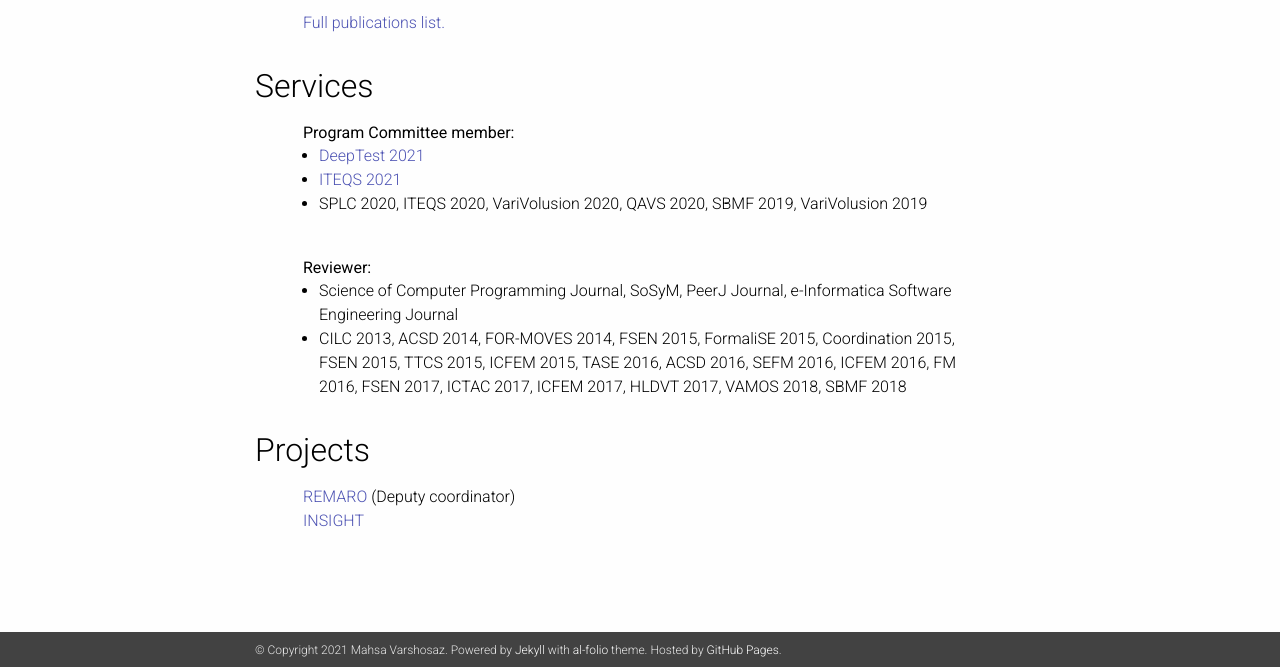
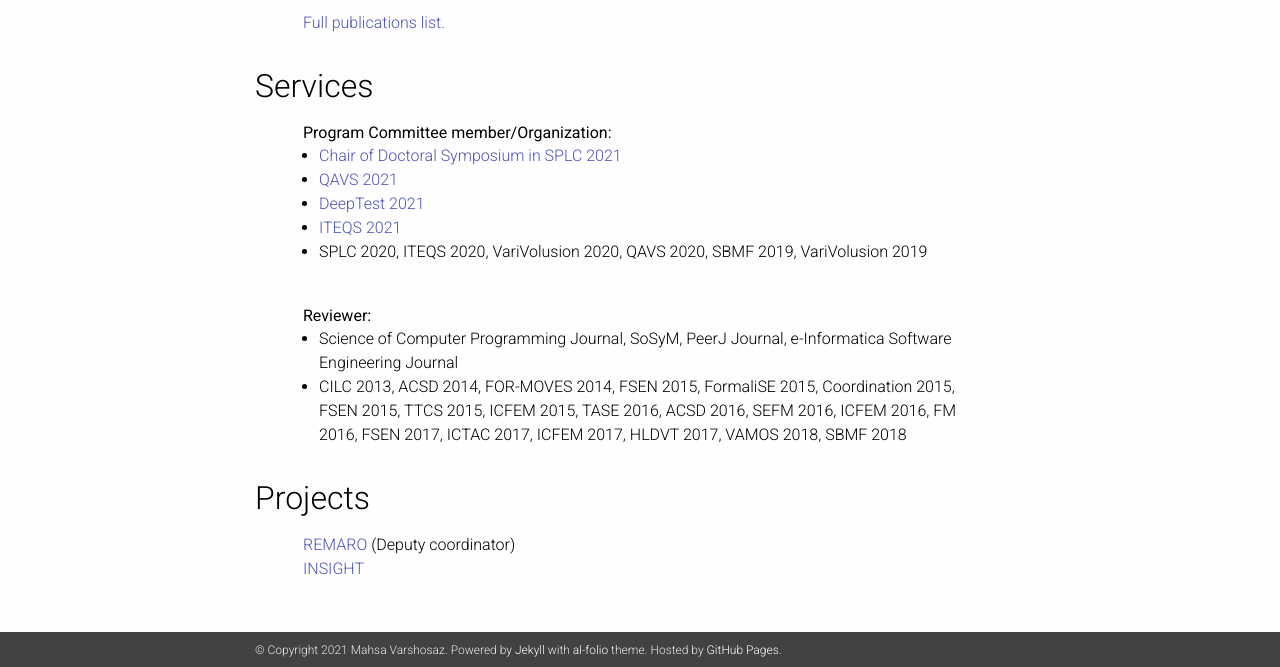
Before and after one commit to MahsaVarsh/MahsaVarsh.github.io, a Jekyll site: the page built from _pages/about.md, in a window 1280 px wide and 1347 px high, cut to the strip 680-1347 px from the top of the window. Built offline with Jekyll 4.4.1, drawn with Linux system fonts in a browser that asks for light colours; nearby versions of some CDN libraries; a style sheet for code colours, icons or effects is not loaded.

Commit message:
updating conf info

```diff
--- a/_includes/service.html
+++ b/_includes/service.html
@@ -1,7 +1,9 @@
 <div class="services">
   <h2>Services</h2>
-  <b style="margin:1rem;padding-left:2rem;padding-right:2rem; margin-top: -1px;">Program Committee member:</b>
+  <b style="margin:1rem;padding-left:2rem;padding-right:2rem; margin-top: -1px;">Program Committee member/Organization:</b>
   <ul style="margin:1rem;padding-left:3rem;padding-right:2rem; margin-top: -1px;">
+  <li><a href="http://splc2021.net/">Chair of Doctoral Symposium in SPLC 2021</a></li>
+  <li><a href="https://qavs.edgecloud.de/">QAVS 2021</a></li>
   <li><a href="https://deeptestconf.github.io/">DeepTest 2021</a></li>
   <li><a href="http://www.mrtc.mdh.se/ITEQS/2021/">ITEQS 2021</a></li>
   <li>SPLC 2020,
```
